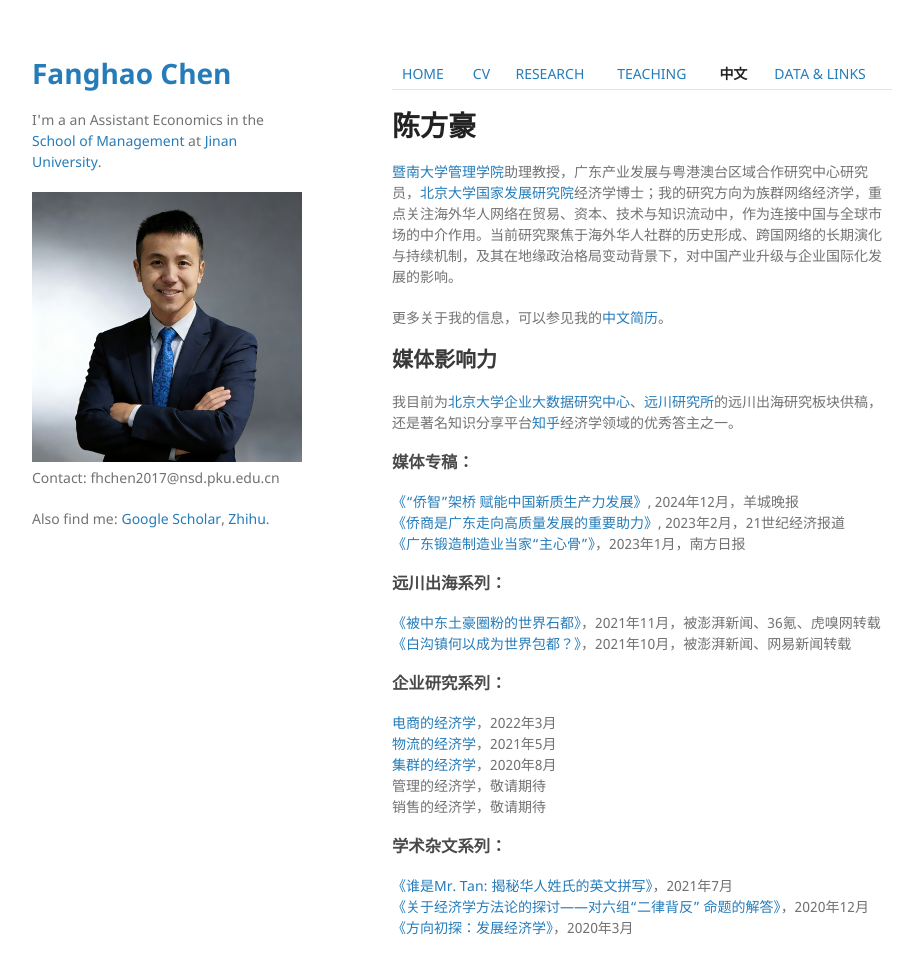
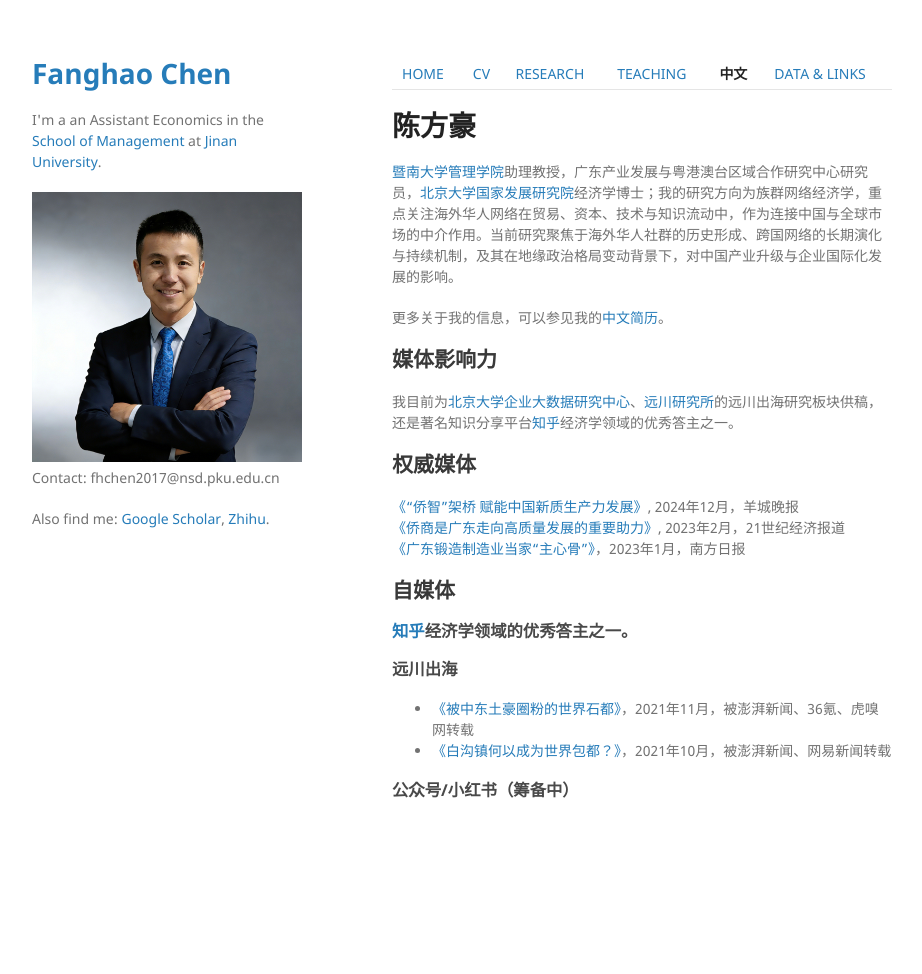
Before and after one commit to FanghaoChen/homepage, a Jekyll site: the page built from chinesepage.md, in a window 1280 px wide and 1008 px high. Shown: the top 974 px of the window, without its empty margins (178-1100 px from the left). Built offline with Jekyll 4.4.1, drawn with Linux system fonts in a browser that asks for light colours; our own code applies the rules of GitHub Pages for plain Markdown files.

Commit message:
Update chinesepage.md

```diff
--- a/chinesepage.md
+++ b/chinesepage.md
@@ -10,23 +10,17 @@
 
 我目前为[北京大学企业大数据研究中心](https://cer.gsm.pku.edu.cn/)、[远川研究所](https://stream-capital.com/)的远川出海研究板块供稿，还是著名知识分享平台[知乎](https://www.zhihu.com/people/hongo-chin)经济学领域的优秀答主之一。
 
-### 媒体专稿：<br/>
+## 权威媒体 <br/>
 [《“侨智”架桥 赋能中国新质生产力发展》](https://news.ycwb.com/2024-12/20/content_53131878.htm), 2024年12月，羊城晚报  <br/>
 [《侨商是广东走向高质量发展的重要助力》](https://m.21jingji.com/article/20230226/herald/e2e4d3fb4d0065ef936414ad29c15860.html), 2023年2月，21世纪经济报道  <br/>
 [《广东锻造制造业当家“主心骨”》](https://new.qq.com/rain/a/20230104A01NGR00)，2023年1月，南方日报
 
-### 远川出海系列：<br/>
-[《被中东土豪圈粉的世界石都》](https://mp.weixin.qq.com/s?__biz=MzkzMTAyOTU3Nw==&mid=2247489455&idx=1&sn=4c3c71002cf900a43247b081f6fd6526&chksm=c2706089f507e99fe98f530b2cc87c3a2461b6c9e90aa77e108e42b138561f3f56ee8a9fb38a&mpshare=1&scene=2&srcid=1127iTPFctEMJkf4I8FkZG5c&sharer_sharetime=1638023245653&sharer_shareid=009d752390d3ca9d149b0d31038375f0#rd)，2021年11月，被澎湃新闻、36氪、虎嗅网转载 <br/>
-[《白沟镇何以成为世界包都？》](https://mp.weixin.qq.com/s?__biz=MzIwMDY2NTgwMA==&mid=2247496921&idx=2&sn=21814aafcddff29e9559c51492f0b2d5&chksm=96fb0b7ea18c8268550c36ee750add523b15bdf443f57d6fd045e29ec6a63e11858a6dbad589&mpshare=1&scene=24&srcid=0929OR5EATf5H2gTLREzsDlD&sharer_sharetime=1632905192849&sharer_shareid=009d752390d3ca9d149b0d31038375f0#rd)，2021年10月，被澎湃新闻、网易新闻转载 <br/>
+## 自媒体 <br/>
 
-### 企业研究系列：<br/>
-[电商的经济学](https://mp.weixin.qq.com/s?__biz=MzI4MzQwMDI4Ng==&mid=2247490116&idx=1&sn=5bc464b13ffed3a68285a155a562a764&chksm=eb8a1b75dcfd9263407f9ebb5248f3164fe17bc3b89e28ddcbaca353a1ae44202784d2efb1ea&mpshare=1&scene=24&srcid=0309Sk4zKtZu7hgVsugAi8xK&sharer_sharetime=1651066064755&sharer_shareid=eaef236f07a6645df468cecedd3d539d#rd)，2022年3月 <br/>
-[物流的经济学](https://mp.weixin.qq.com/s?__biz=MzI4MzQwMDI4Ng==&mid=2247488087&idx=1&sn=c082264e613ebbbe0b75f9da24bff4fa&chksm=eb8a1366dcfd9a707ecccafc0a95cc300d377c12253eb374054d96217d63429f6ea4c514b147&mpshare=1&scene=24&srcid=0510gJLDEJgvrkQYOBS7RI98&sharer_sharetime=1621056499069&sharer_shareid=009d752390d3ca9d149b0d31038375f0#rd)，2021年5月 <br/>
-[集群的经济学](https://zhuanlan.zhihu.com/p/108385509)，2020年8月 <br/>
-管理的经济学，敬请期待 <br/>
-销售的经济学，敬请期待 <br/>
+### [知乎](https://www.zhihu.com/people/hongo-chin)经济学领域的优秀答主之一。
 
-### 学术杂文系列：<br/>
-[《谁是Mr. Tan: 揭秘华人姓氏的英文拼写》](https://mp.weixin.qq.com/s?__biz=MzI4MzQwMDI4Ng==&mid=2247488665&idx=1&sn=463c83013d0ea95f7c9fa55d84196640&chksm=eb8a15a8dcfd9cbecf8e827b6d0a6230363816725f4412aed1707989b672e3a80e7aeb394328&mpshare=1&scene=24&srcid=0730Dc0tK2sZMsyexzLto33b&sharer_sharetime=1627663884197&sharer_shareid=009d752390d3ca9d149b0d31038375f0#rd)，2021年7月 <br/>
-[《关于经济学方法论的探讨——对六组“二律背反” 命题的解答》](https://zhuanlan.zhihu.com/p/339919057)，2020年12月 <br/>
-[《方向初探：发展经济学》](https://mp.weixin.qq.com/s?__biz=Mzg4MzE0ODY0Mw==&mid=2247486276&idx=1&sn=11980239e1724f4577acb1fc8976f01c&chksm=cf4a9948f83d105e75eb1bc96ed0064009579908401a25770dfc3eee382d0bb90a382529e772&mpshare=1&scene=24&srcid=&sharer_sharetime=1587118796703&sharer_shareid=009d752390d3ca9d149b0d31038375f0#rd)，2020年3月 <br/>
+### 远川出海 <br/>
+* [《被中东土豪圈粉的世界石都》](https://mp.weixin.qq.com/s?__biz=MzkzMTAyOTU3Nw==&mid=2247489455&idx=1&sn=4c3c71002cf900a43247b081f6fd6526&chksm=c2706089f507e99fe98f530b2cc87c3a2461b6c9e90aa77e108e42b138561f3f56ee8a9fb38a&mpshare=1&scene=2&srcid=1127iTPFctEMJkf4I8FkZG5c&sharer_sharetime=1638023245653&sharer_shareid=009d752390d3ca9d149b0d31038375f0#rd)，2021年11月，被澎湃新闻、36氪、虎嗅网转载 <br/>
+* [《白沟镇何以成为世界包都？》](https://mp.weixin.qq.com/s?__biz=MzIwMDY2NTgwMA==&mid=2247496921&idx=2&sn=21814aafcddff29e9559c51492f0b2d5&chksm=96fb0b7ea18c8268550c36ee750add523b15bdf443f57d6fd045e29ec6a63e11858a6dbad589&mpshare=1&scene=24&srcid=0929OR5EATf5H2gTLREzsDlD&sharer_sharetime=1632905192849&sharer_shareid=009d752390d3ca9d149b0d31038375f0#rd)，2021年10月，被澎湃新闻、网易新闻转载 <br/>
+
+### 公众号/小红书（筹备中） <br/>
```
